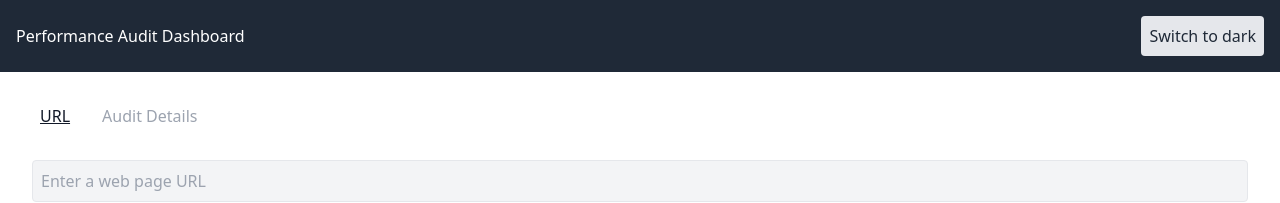
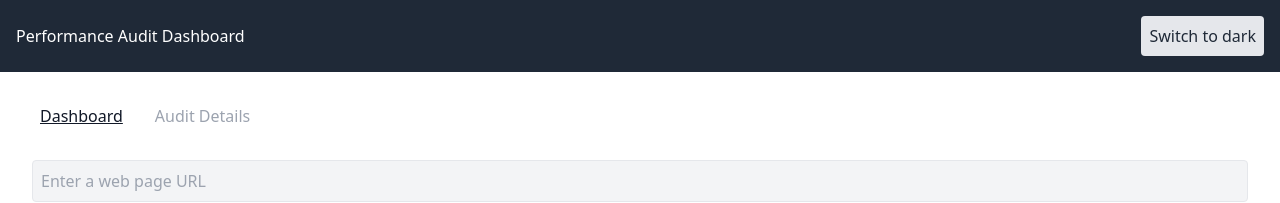
Before and after one commit to marazmlab/performance-dashboard-app, a React (Vite) app: page / in a window 1280 px wide. Shown: the top 203 px of the page. Built offline with nearby package versions, Linux system fonts and the light colour scheme.

Commit message:
fix: scrolling behaviour in SectionNavbar - Dashboard. Also name changed

```diff
--- a/src/components/SectionNavbar.jsx
+++ b/src/components/SectionNavbar.jsx
@@ -6,14 +6,18 @@ const SectionNavbar = () => {
     const active = useScrollSpy(sectionIds, 80);
 
     const links = [
-        { id: "audit-form", label: "URL"},
+        { id: "audit-form", label: "Dashboard"},
         { id: "audit-details", label: "Audit Details"},
     ];
 
     const handleClick = (id) => {
-        const el = document.getElementById(id);
-        if (el) {
-            el.scrollIntoView({ behavior: 'smooth', block: 'start' });
+        if (id === "audit-form") {
+            window.scrollTo({ top: 0, behavior: 'smooth'})
+        } else{
+            const el = document.getElementById(id);
+            if (el) {
+                el.scrollIntoView({ behavior: 'smooth', block: 'start' });
+            }
         }
     };
 
```
